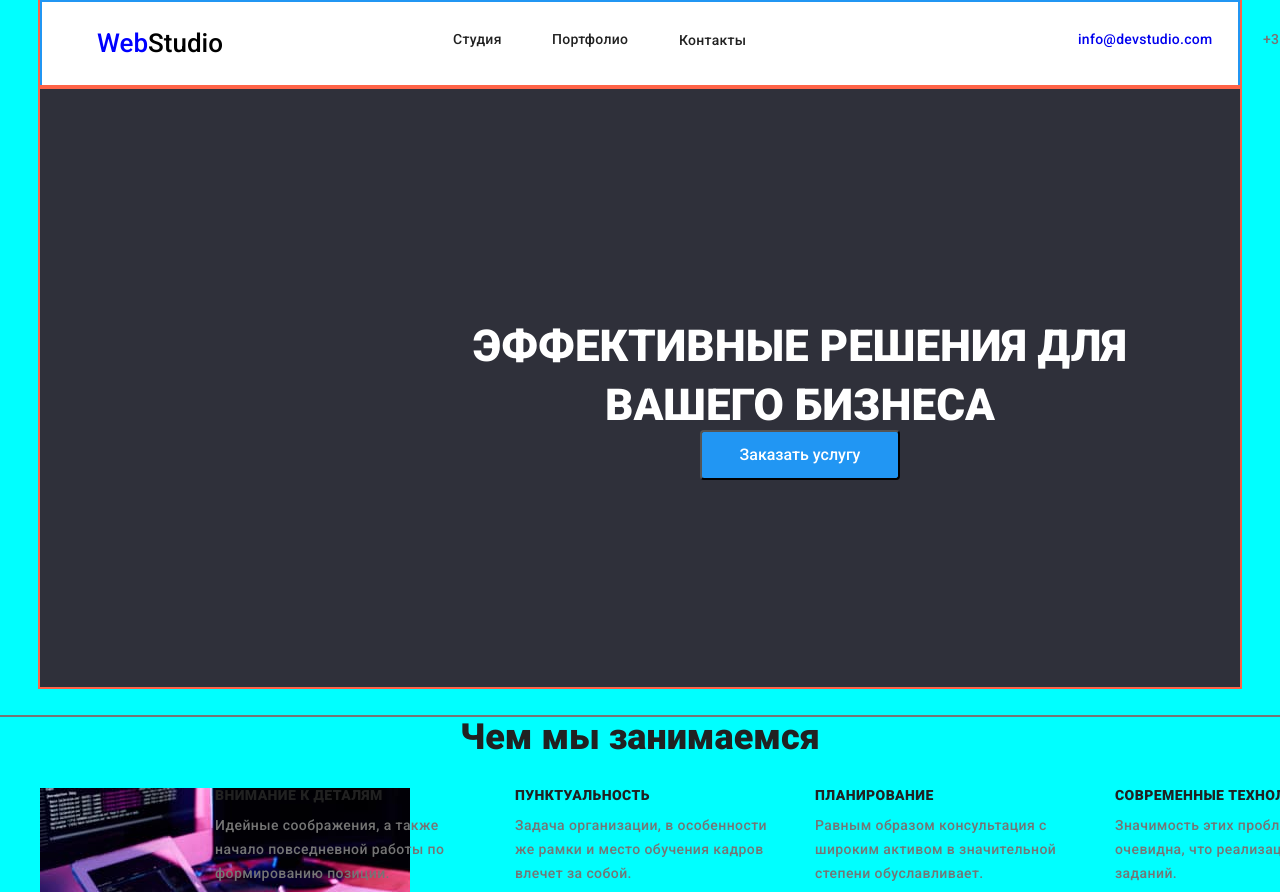
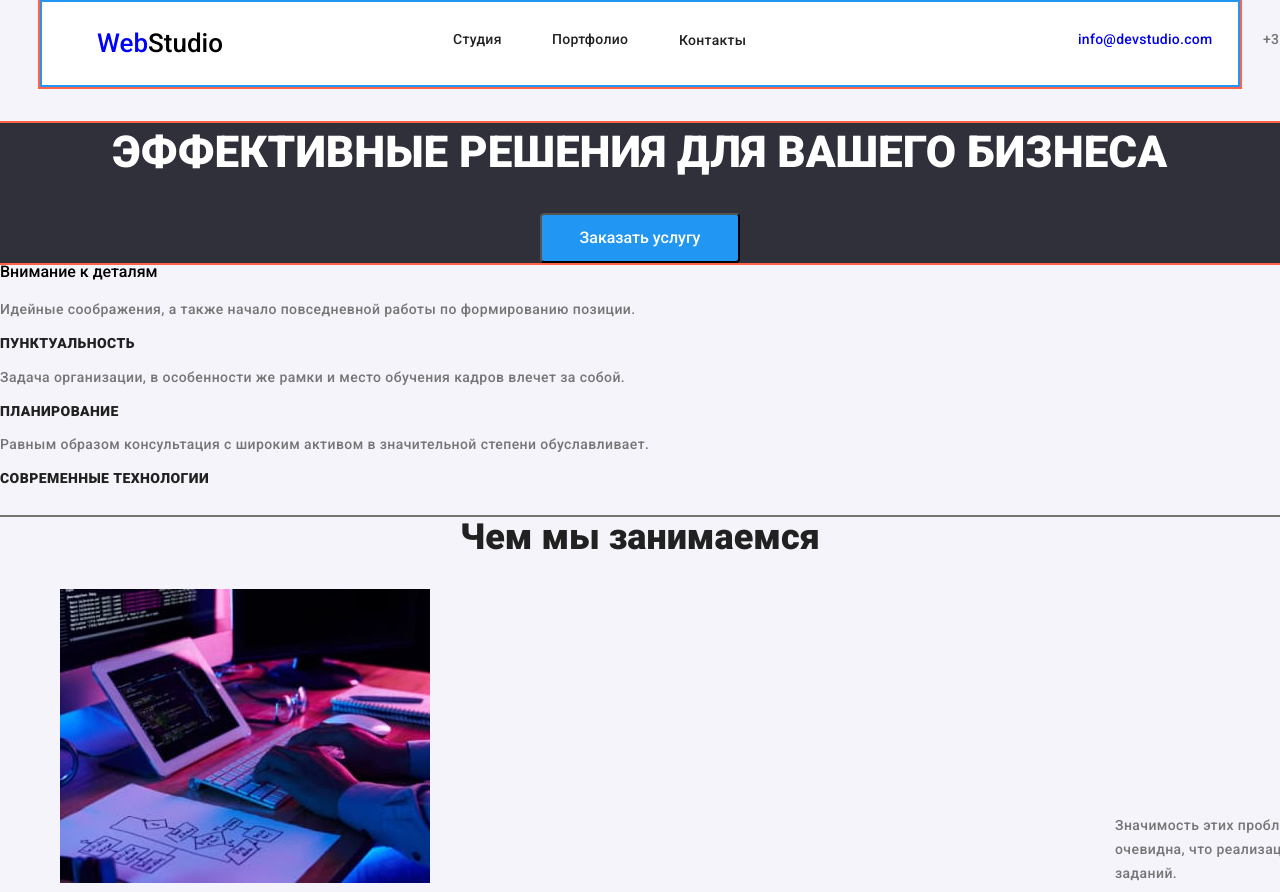
Before and after one commit to BMV-777/goit-markup-hw-02, a plain HTML site: page index.html in a window 1280 px wide. Shown: the top 892 px of the page. Drawn offline with nearby package versions, Linux system fonts and the light colour scheme.

Commit message:
Исправление classov

```diff
--- a/css/css/style.css
+++ b/css/css/style.css
@@ -10,7 +10,7 @@ html {
 
 
 body {
-  background-color: aqua;
+  background-color: var(--grey);
   font-family: 'Roboto', sans-serif;
 
 }
@@ -183,9 +183,6 @@ letter-spacing: 0.03em; */
   padding-right: 15px;
   margin: 0 auto;
   width: 1200px;
-
-  /* height: 80px; */
-  */
 }
 
 .header-text {
@@ -199,28 +196,31 @@ letter-spacing: 0.03em; */
 /* --------//Hero---------- */
 .hero-usluga {
   background-color: #2F303A;
-  width: 1200px;
-  height: 600px;
+  /* width: 1200px;
+  height: 600px; */
   /* display: flex;
     justify-content: center; */
   outline: 2px solid tomato;
   margin: 0 auto;
+  text-align: center;
 }
 
 .hero-efectivnosti {
   font-family: 'Roboto', sans-serif;
   font-weight: 900;
-  text-align: center;
+  /* text-align: center; */
   font-size: 44px;
   color: #FFFFFF;
   line-height: 1.36;
   letter-spacing: 6%;
   text-transform: uppercase;
-  position: absolute;
-  width: 696px;
+  margin-bottom: 30px;
+  padding: 0;
+  /* position: absolute; */
+  /* width: 696px;
   height: 150px;
   left: 452px;
-  top: 280px;
+  top: 280px; */
   /* margin: 44px;  */
 }
 
@@ -234,8 +234,9 @@ letter-spacing: 0.03em; */
   min-width: 200px;
   left: 700px;
   top: 430px;
-  position: absolute;
-  /* padding-top: 44px; */
+  /* position: absolute; */
+
+
 
 }
 
@@ -255,7 +256,9 @@ letter-spacing: 0.03em; */
 } */
 
 .hero-section {
-  display: flex;
+  padding: 0;
+  margin: 0;
+  /* display: flex; */
   /* justify-content: space-around; */
   /* width: 270px;
   height: 75px; */
@@ -264,11 +267,11 @@ letter-spacing: 0.03em; */
 
 
 .hero-tex-one {
-  position: absolute;
+  /* position: absolute;
   width: 270px;
   height: 16px;
   left: 215px;
-  top: 774px;
+  top: 774px; */
 
   font-family: 'Roboto';
   font-style: normal;
@@ -277,17 +280,16 @@ letter-spacing: 0.03em; */
   line-height: 1.14;
   letter-spacing: 0.03em;
   text-transform: uppercase;
-
   color: #212121;
 
 }
 
 .hero-one {
-  position: absolute;
+  /* position: absolute;
   width: 270px;
   height: 75px;
   left: 215px;
-  top: 800px;
+  top: 800px; */
   font-family: 'Roboto';
   font-style: normal;
   font-weight: 400;
@@ -298,11 +300,11 @@ letter-spacing: 0.03em; */
 }
 
 .hero-text-two {
-  position: absolute;
+  /* position: absolute;
   width: 270px;
   height: 16px;
   left: 515px;
-  top: 774px;
+  top: 774px; */
 
   font-family: 'Roboto';
   font-style: normal;
@@ -315,11 +317,11 @@ letter-spacing: 0.03em; */
 }
 
 .hero-two {
-  position: absolute;
+  /* position: absolute;
   width: 270px;
   height: 75px;
   left: 515px;
-  top: 800px;
+  top: 800px; */
 
   font-family: 'Roboto';
   font-style: normal;
@@ -331,11 +333,11 @@ letter-spacing: 0.03em; */
 }
 
 .hero-text-wri {
-  position: absolute;
+  /* position: absolute;
   width: 270px;
   height: 16px;
   left: 815px;
-  top: 774px;
+  top: 774px; */
 
   font-family: 'Roboto';
   font-style: normal;
@@ -350,11 +352,11 @@ letter-spacing: 0.03em; */
 }
 
 .hero-wri {
-  position: absolute;
+  /* position: absolute;
   width: 270px;
   height: 75px;
   left: 815px;
-  top: 800px;
+  top: 800px; */
   font-family: 'Roboto';
   font-style: normal;
   font-weight: 400;
@@ -364,12 +366,13 @@ letter-spacing: 0.03em; */
   color: #757575;
 }
 
+
 .hero-text-for {
-  position: absolute;
+  /* position: absolute;
   width: 270px;
   height: 16px;
   left: 1115px;
-  top: 774px;
+  top: 774px; */
   font-family: 'Roboto';
   font-style: normal;
   font-weight: 700;
@@ -406,6 +409,12 @@ letter-spacing: 0.03em; */
   vertical-align: top;
   letter-spacing: 3%;
   color: #212121;
+}
+
+.hero-logo {
+  display: flex;
+  justify-content: space-between;
+  margin: 20px;
 }
 
 .comando-text {
--- a/index.html
+++ b/index.html
@@ -52,10 +52,10 @@
             </h2>
             <button class="hero-botton btm" type="button">Заказать услугу</button>
         </div>
-        <section class="hero-section">
-            <div>
-                <p class="hero-tex-one">
-                    Внимание к деталям
+        <section>
+            <div class="hero-section>
+                <p class=" hero-tex-one">
+                     Внимание к деталям
                 </p>
                 <p class="hero-one">
                     Идейные соображения, а также начало
```
Also changed, not shown: portfolio.html (+24 -15 lines).
